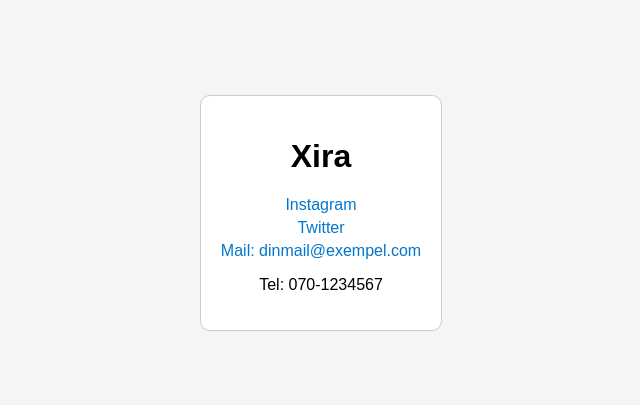
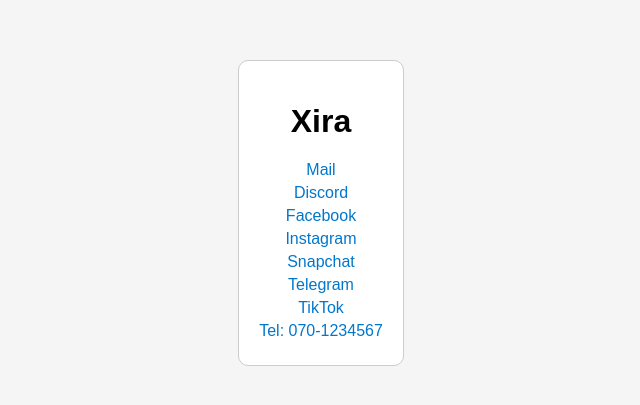
Before and after one commit to nicklas333/xira.github.io, a plain HTML site: page index.html in a window 1280 px wide. Shown: the part 195-600 px from the top of the page, without its empty margins (319-959 px from the left). Drawn offline with Linux system fonts and the light colour scheme.

Commit message:
Update contact links in index.html

```diff
--- a/index.html
+++ b/index.html
@@ -31,10 +31,14 @@
 <body>
   <div class="box">
     <h1>Xira</h1>
-    <a href="https://instagram.com/dittkonto" target="_blank">Instagram</a>
-    <a href="https://twitter.com/dittkonto" target="_blank">Twitter</a>
-    <a href="mailto:dinmail@exempel.com">Mail: dinmail@exempel.com</a>
-    <p>Tel: 070-1234567</p>
+    <a href="mailto:Linus.gustafsson0607@gmail.com">Mail</a>
+    <a href="https://discord.gg/pcAAxxYK" target="_blank">Discord</a>
+    <a href="https://www.facebook.com/share/1DpThdXgwh/" target="_blank">Facebook</a>
+    <a href="https://www.instagram.com/linus_.gustavsson?igsh=MWQxeXB0b2F2Nm9nYg==" target="_blank">Instagram</a>
+    <a href="https://www.snapchat.com/add/linus_g2005?share_id=xfNEPODM7xM&locale=en-US" target="_blank">Snapchat</a>
+    <a href="https://t.me/XIRA1337" target="_blank">Telegram</a>
+    <a href="https://www.tiktok.com/@user_whoisthat?_r=1&_t=ZN-926gzisT8F9" target="_blank">TikTok</a>
+    <a href="tel:+46701234567">Tel: 070-1234567</a>
   </div>
 </body>
 </html>
```
